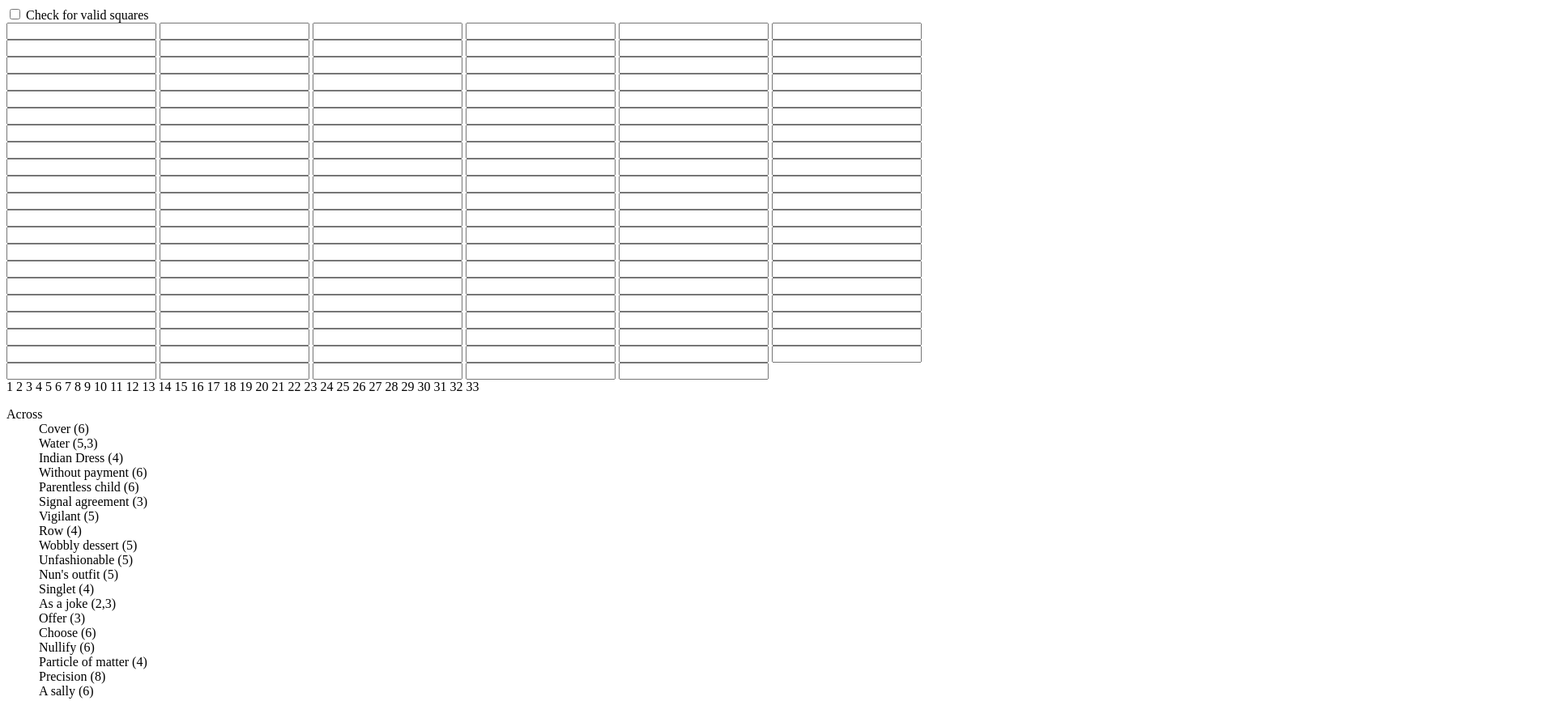
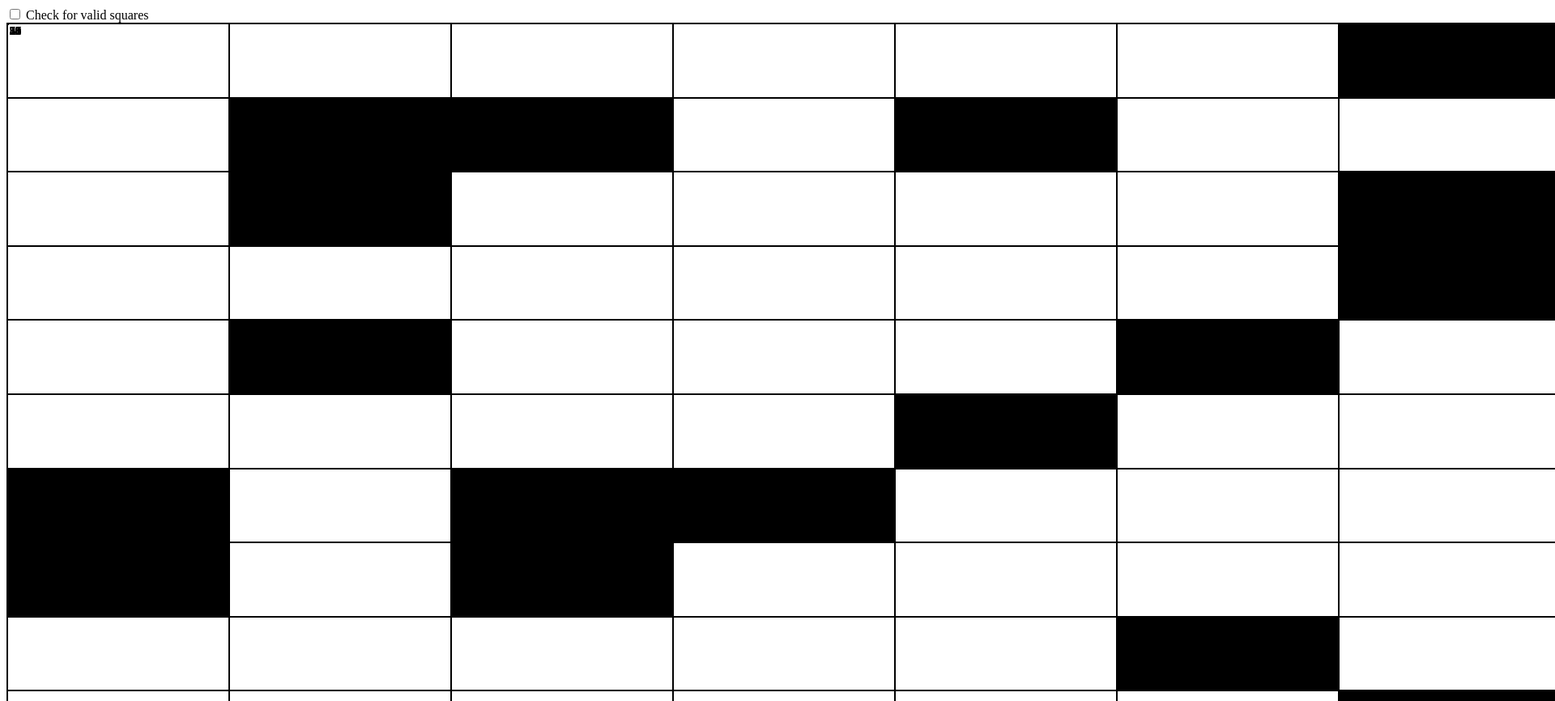
Before and after one commit to Cloudymeee/crossword, a plain HTML site: page index.html in a window 1280 px wide. Shown: the top 866 px of the page at 81% size, 1920 px wide, since content can reach past the window. Drawn offline with Linux system fonts and the light colour scheme.

Commit message:
few css code added

```diff
--- a/index.html
+++ b/index.html
@@ -5,6 +5,7 @@
     <meta http-equiv="X-UA-Compatible" content="IE=edge">
     <meta name="viewport" content="width=device-width, initial-scale=1.0">
     <title>crossword</title>
+	<link rel="stylesheet" href="style.css">
 </head>
 <body>
     <input type="checkbox" name="checkvaliditems" id="checkvaliditems" />
--- /dev/null
+++ b/style.css
@@ -0,0 +1,152 @@
+$crossword-item-size: 50px;
+$crossword-column-count: 13;
+$crossword-row-count: 13;
+
+$color-valid-item: #9AFF67;
+$color-focus-item: #FFFF74;
+
+.crossword-board-container {
+	position: relative;
+	background: #FFFFFF;
+}
+
+.crossword-board {
+	position: absolute;
+	z-index: 1;
+	background: transparent;
+	border: 1px solid #000000;
+	width: ($crossword-item-size * $crossword-column-count);
+	height: ($crossword-item-size * $crossword-row-count);
+	display: grid;
+	grid-template: repeat(13,7.6923076923076925%) / repeat(13,7.6923076923076925%);
+	list-style-type: none;
+	padding: 0;
+	margin: 0 auto;
+}
+.crossword-board__item {
+	border: 1px solid #000000;
+	background: transparent;
+	position: relative;
+	z-index: 100;
+	text-align: center;
+	font-size: 20px;
+	font-weight: bold;
+	text-transform: uppercase;
+
+	&:active,
+	&:focus {
+		background: $color-focus-item;
+		border: 1px solid #000000;
+		outline: 1px solid #000000;
+	}
+}
+.crossword-board__item--blank {
+	background: #000000;
+	border: 1px solid #000000;
+	outline: 1px solid #000000;
+}
+
+.crossword-board--labels {
+	position: absolute;
+	z-index: 60;
+}
+.crossword-board__item-label {
+	position: relative;
+}
+.crossword-board__item-label-text {
+	position: absolute;
+	top: 2px;
+	left: 2px;
+	font-size: 14px;
+	line-height: 1;
+}
+.crossword-board__item-label--1 {
+	grid-column: 1/1;
+}
+.crossword-board__item-label--2 {
+	grid-column: 4/4;
+}
+.crossword-board__item-label--3 {
+	grid-column: 6/6;
+}
+.crossword-board__item-label--4 {
+	grid-column: 9/9;
+}
+.crossword-board__item-label--5 {
+	grid-column: 11/11;
+}
+.crossword-board__item-label--6 {
+	grid-column: 13/13;
+}
+.crossword-board__item-label--7 {
+	grid-column: 6/6;
+	grid-row: 2/2;
+}
+.crossword-board__item-label--8 {
+	grid-column: 3/3;
+	grid-row: 3/3;
+}
+.crossword-board__item-label--9 {
+	grid-column: 5/5;
+	grid-row: 3/3;
+}
+.crossword-board__item-label--10 {
+	grid-column: 1/1;
+	grid-row: 4/4;
+}
+.crossword-board__item-label--11 {
+	grid-column: 8/8;
+	grid-row: 4/4;
+}
+.crossword-board__item-label--12 {
+	grid-column: 10/10;
+	grid-row: 4/4;
+}
+.crossword-board__item-label--13 {
+	grid-column: 12/12;
+	grid-row: 4/4;
+}
+.crossword-board__item-label--14 {
+	grid-column: 3/3;
+	grid-row: 5/5;
+}
+.crossword-board__item-label--15 {
+	grid-column: 7/7;
+	grid-row: 5/5;
+}
+.crossword-board__item-label--16 {
+	grid-column: 9/9;
+	grid-row: 5/5;
+}
+.crossword-board__item-label--17 {
+	grid-column: 1/1;
+	grid-row: 6/6;
+}
+.crossword-board__item-label--18 {
+	grid-column: 2/2;
+	grid-row: 6/6;
+}
+.crossword-board__item-label--19 {
+	grid-column: 6/6;
+	grid-row: 6/6;
+}
+.crossword-board__item-label--20 {
+	grid-column: 8/8;
+	grid-row: 6/6;
+}
+.crossword-board__item-label--21 {
+	grid-column: 5/5;
+	grid-row: 7/7;
+}
+.crossword-board__item-label--22 {
+	grid-column: 4/4;
+	grid-row: 8/8;
+}
+.crossword-board__item-label--23 {
+	grid-column: 10/10;
+	grid-row: 8/8;
+}
+.crossword-board__item-label--24 {
+	grid-column: 11/11;
+	grid-row: 8/8;
+}
```
